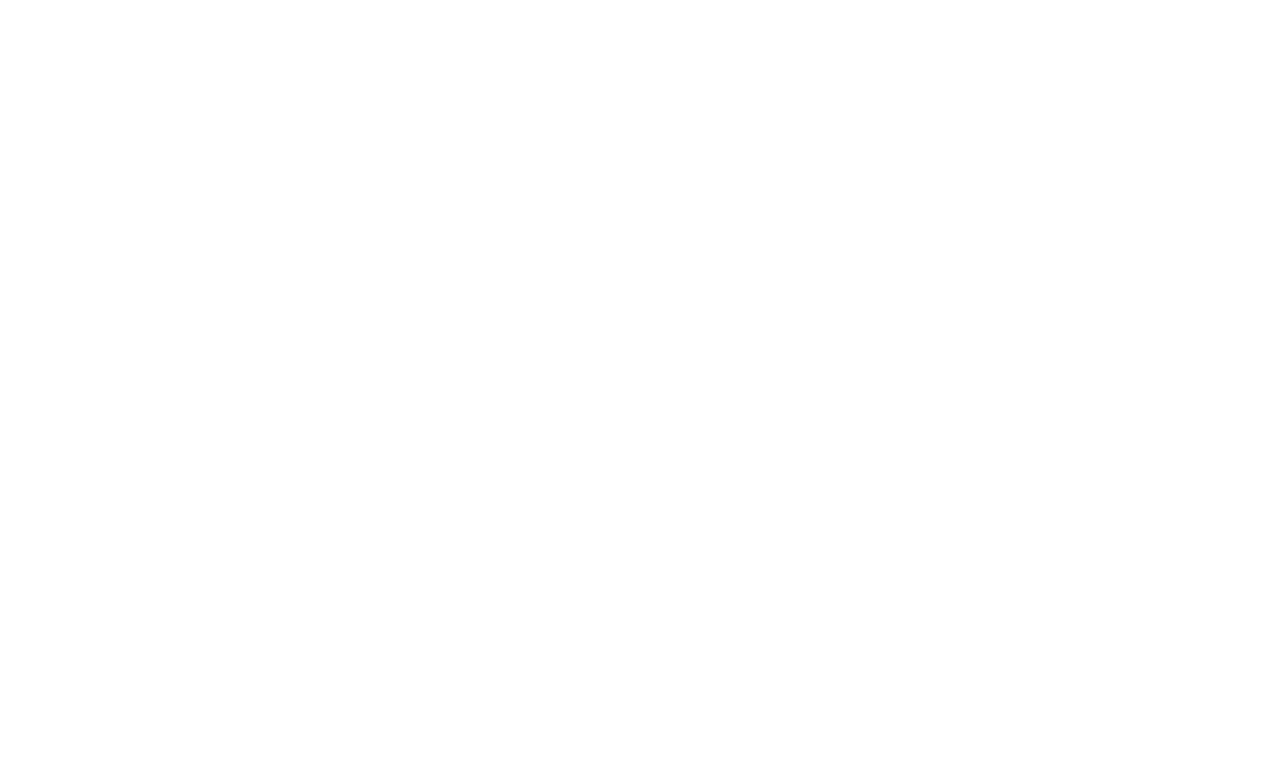
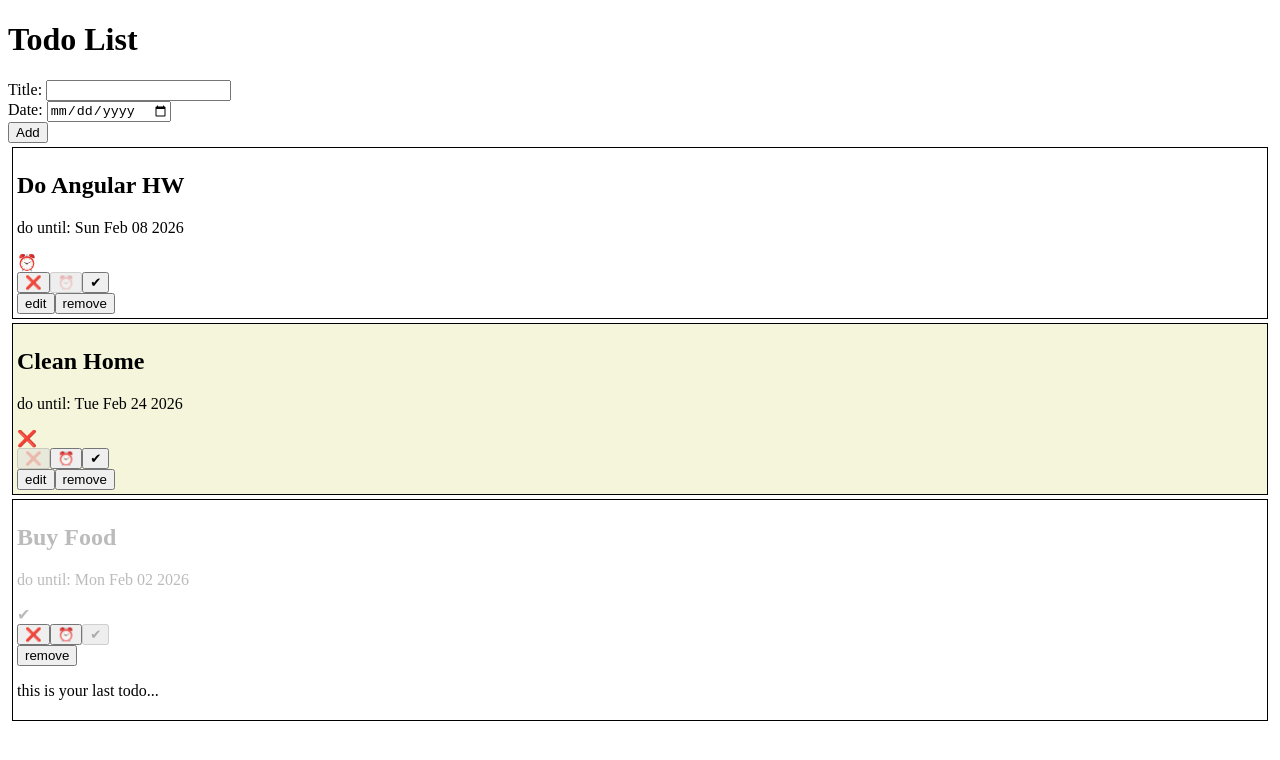
Before and after one commit to teacher-ladaat/todo-app, an Angular app: page / in a window 1280 px wide. Shown: the top 760 px of the page. Built offline with nearby package versions, Linux system fonts and the light colour scheme.

Commit message:
complete hw (with `any` date)

```diff
--- a/src/app/app.html
+++ b/src/app/app.html
@@ -0,0 +1 @@
+<app-todo-list></app-todo-list>
--- a/src/app/app.ts
+++ b/src/app/app.ts
@@ -1,8 +1,9 @@
 import { Component } from '@angular/core';
+import { TodoList } from "./todo-list/todo-list";
 
 @Component({
   selector: 'app-root',
-  imports: [],
+  imports: [TodoList],
   templateUrl: './app.html',
   styleUrl: './app.scss'
 })
--- /dev/null
+++ b/src/app/models/todo-status.ts
@@ -0,0 +1,5 @@
+export enum TodoStatus {
+    NotDone,
+    InProgress,
+    Done
+}
--- /dev/null
+++ b/src/app/models/todo.ts
@@ -0,0 +1,8 @@
+import { TodoStatus } from "./todo-status";
+
+export interface Todo {
+    id: string;
+    title: string;
+    date: Date;
+    status: TodoStatus
+}
--- /dev/null
+++ b/src/app/todo-list/todo-list.html
@@ -0,0 +1,63 @@
+<h1>Todo List</h1>
+<div class="add-todo">
+  <div>
+    <label for="title">Title: </label>
+    <input type="text" name="title" id="title" [(ngModel)]="newTodo.title" />
+  </div>
+  <div>
+    <label for="date">Date: </label>
+    <input type="date" name="date" id="date" [(ngModel)]="newTodo.date" />
+  </div>
+  <div><button (click)="addTodo()">Add</button></div>
+</div>
+<div class="todo-list">
+  @for (todo of todos; track todo.id) {
+    <div class="todo" [style.color]="isPassed(todo.date) ? '#bbb' : ''" [class.even]="$odd">
+      <h2>
+        @if (editedTodo === todo) {
+          <input type="text" [(ngModel)]="todo.title" />
+        } @else {
+          {{ todo.title }}
+        }
+      </h2>
+      <p>
+        do until:
+        @if (editedTodo === todo) {
+          <input type="date" [(ngModel)]="todo.date" />
+        } @else {
+          {{ todo.date.toDateString() }}
+        }
+      </p>
+      <!-- <p>status: {{todo.status}}</p> -->
+      <span>
+        @switch (todo.status) {
+          @case (0) {
+            ❌
+          }
+          @case (1) {
+            ⏰
+          }
+          @case (2) {
+            ✔
+          }
+        }
+      </span>
+      <div>
+        <button [disabled]="todo.status === 0" (click)="updateTodoStatus(todo, 0)">❌</button>
+        <button [disabled]="todo.status === 1" (click)="updateTodoStatus(todo, 1)">⏰</button>
+        <button [disabled]="todo.status === 2" (click)="updateTodoStatus(todo, 2)">✔</button>
+      </div>
+      <div class="actions">
+        @if (!isPassed(todo.date)) {
+          <button (click)="editTodo(todo)">edit</button>
+        }
+        <button (click)="removeTodo($index)">remove</button>
+      </div>
+      @if ($last) {
+        <p style="color: black;">this is your last todo...</p>
+      }
+    </div>
+  } @empty {
+    <p>you have no todos</p>
+  }
+</div>
--- /dev/null
+++ b/src/app/todo-list/todo-list.scss
@@ -0,0 +1,9 @@
+.todo {
+    border: 1px solid black;
+    margin: 4px;
+    padding: 4px;
+}
+
+.even {
+    background-color: beige;
+}
--- /dev/null
+++ b/src/app/todo-list/todo-list.ts
@@ -0,0 +1,58 @@
+import { Component } from '@angular/core';
+import { Todo } from '../models/todo';
+import { TodoStatus } from '../models/todo-status';
+import { FormsModule } from '@angular/forms';
+
+@Component({
+    selector: 'app-todo-list',
+    imports: [FormsModule],
+    templateUrl: './todo-list.html',
+    styleUrl: './todo-list.scss',
+})
+export class TodoList {
+    todos: Todo[] = [
+        { id: crypto.randomUUID(), title: 'Do Angular HW', date: new Date(2026, 1, 8), status: TodoStatus.InProgress },
+        { id: crypto.randomUUID(), title: 'Clean Home', date: new Date(2026, 1, 24), status: TodoStatus.NotDone },
+        { id: crypto.randomUUID(), title: 'Buy Food', date: new Date(2026, 1, 2), status: TodoStatus.Done },
+    ];
+    editedTodo?: Todo;
+    newTodo: Todo = {
+        id: '',
+        title: '',
+        date: new Date(),
+        status: TodoStatus.NotDone
+    };
+
+    isPassed(d: Date) {
+        return d <= new Date();
+    }
+
+    updateTodoStatus(todo: Todo, status: TodoStatus) {
+        todo.status = status;
+    }
+
+    editTodo(todo: Todo) {
+        if (this.editedTodo === todo) {
+            this.editedTodo.date = new Date(this.editedTodo.date);
+            this.editedTodo = undefined;
+        } else {
+            this.editedTodo = todo;
+        }
+    }
+
+    addTodo() {
+        this.newTodo.date = new Date(this.newTodo.date);
+        this.todos.push(this.newTodo);
+
+        this.newTodo = {
+            id: crypto.randomUUID(),
+            title: '',
+            date: new Date(),
+            status: TodoStatus.NotDone
+        };
+    }
+
+    removeTodo(index: number) {
+        this.todos.splice(index, 1);
+    }
+}
```
Also changed, not shown: 1 other file (tests, documents, lock files or other folders).
